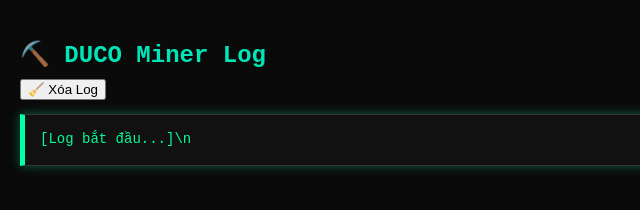
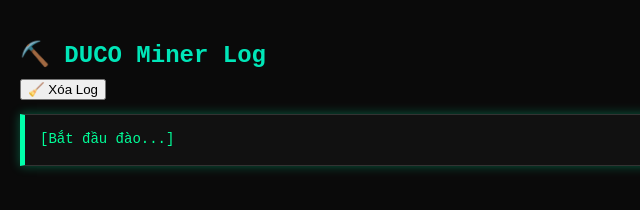
Before and after one commit to tudz1011/miner, a website: page public/index.html in a window 1280 px wide. Shown: the full height of the page, 0-640 px from the left. Drawn offline with nearby package versions, Linux system fonts and the light colour scheme; no server answers.

Commit message:
Update index.html

```diff
--- a/public/index.html
+++ b/public/index.html
@@ -13,7 +13,7 @@
   <div class="controls">
     <button onclick="clearLog()">🧹 Xóa Log</button>
   </div>
-  <pre id="log">[Log bắt đầu...]\n</pre>
+  <pre id="log">[Bắt đầu đào...]</pre>
 
   <script>
     const log = document.getElementById("log");
```
